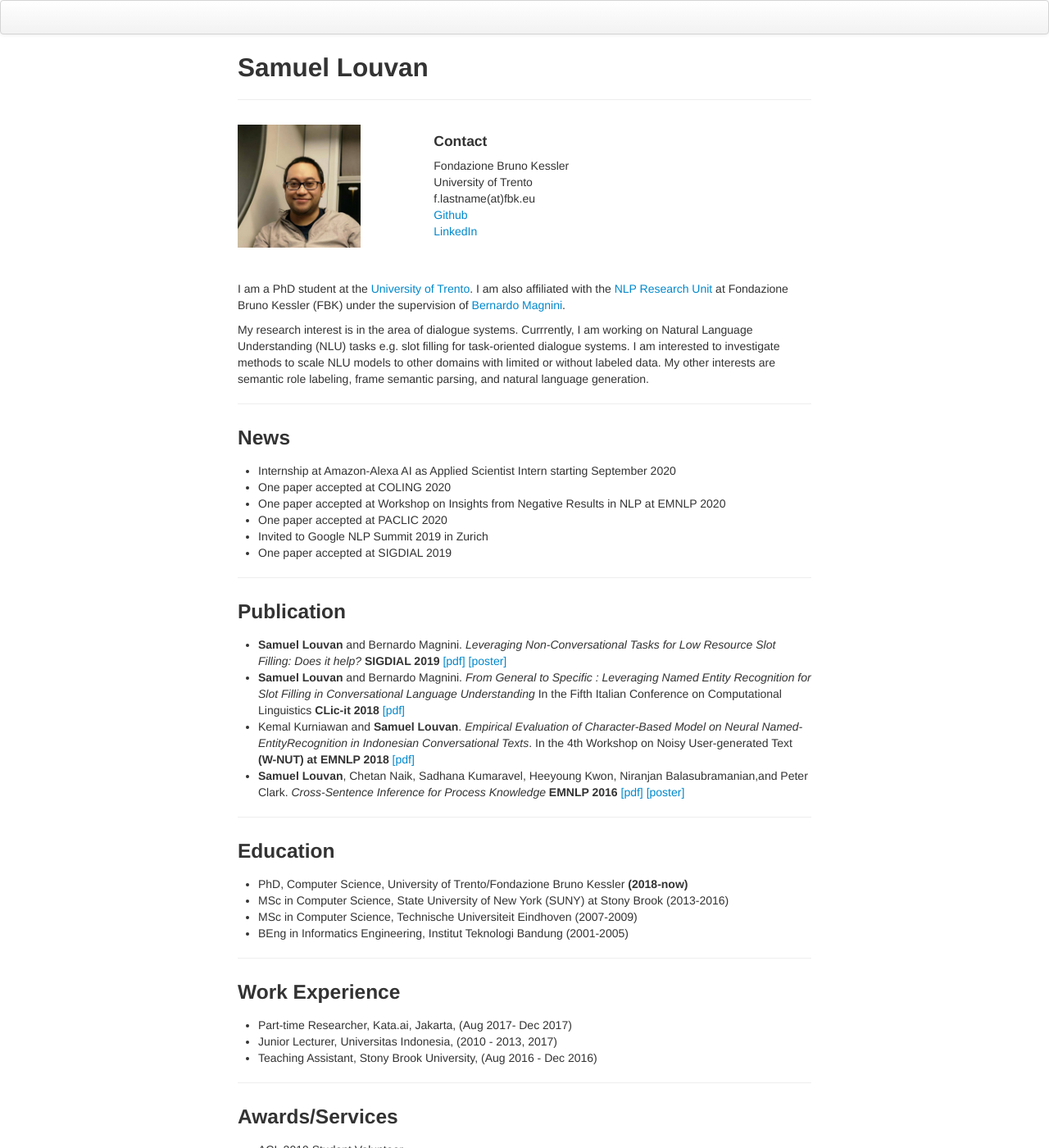
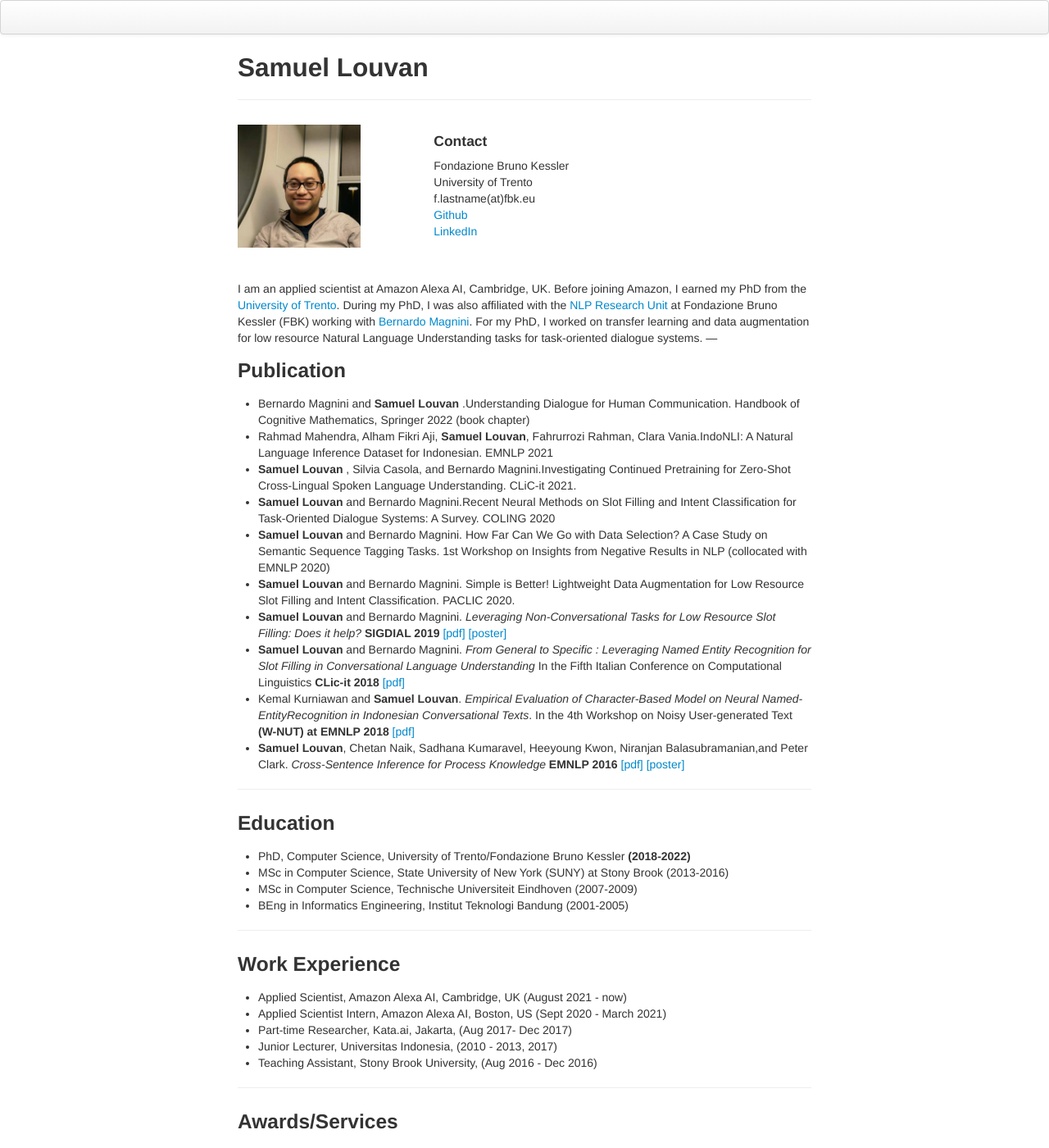
Before and after one commit to slouvan/slouvan.github.io, a Jekyll site: the page built from index.md, in a window 1280 px wide and 1400 px high. Shown: the whole window at 82% size. Built offline with Jekyll 4.4.1, drawn with Linux system fonts in a browser that asks for light colours; some of the changed text lies outside the part shown.

Commit message:
Update content

```diff
--- a/index.md
+++ b/index.md
@@ -5,27 +5,17 @@ title: Samuel Louvan
 
 ---
 
-I am a PhD student at the [University of Trento](https://ict.unitn.it/). I am also affiliated with the [NLP Research Unit](https://ict.fbk.eu/units/nlp/) at Fondazione Bruno Kessler (FBK) under the supervision of [Bernardo Magnini](https://ict.fbk.eu/people/detail/bernardo-magnini/).
-
-My research interest is in the area of dialogue systems. Currrently, I am working on Natural Language Understanding (NLU) tasks e.g. slot filling for task-oriented dialogue systems. I am interested to investigate methods to scale NLU models to other domains with limited or without labeled data. My other interests are semantic role labeling, frame semantic parsing, and natural language generation.
-
-
-
-
----
-### News
-
-- Internship at Amazon-Alexa AI as Applied Scientist Intern starting September 2020
-- One paper accepted at COLING 2020
-- One paper accepted at Workshop on Insights from Negative Results in NLP  at EMNLP 2020
-- One paper accepted at PACLIC 2020
-- Invited to Google NLP Summit 2019 in Zurich
-- One paper accepted at SIGDIAL 2019
-
-
+I am an applied scientist at Amazon Alexa AI, Cambridge, UK. Before joining Amazon, I earned my PhD from the [University of Trento](https://ict.unitn.it/).
+During my PhD, I was also affiliated with the [NLP Research Unit](https://ict.fbk.eu/units/nlp/) at Fondazione Bruno Kessler (FBK) working with [Bernardo Magnini](https://ict.fbk.eu/people/detail/bernardo-magnini/).
+For my PhD, I worked on transfer learning and data augmentation for low resource Natural Language Understanding tasks for task-oriented dialogue systems.
 ---
 ### Publication
-
+- Bernardo Magnini and __Samuel Louvan__ .Understanding Dialogue for Human Communication. Handbook of Cognitive Mathematics, Springer 2022 (book chapter)
+- Rahmad Mahendra, Alham Fikri Aji, __Samuel Louvan__, Fahrurrozi Rahman, Clara Vania.IndoNLI: A Natural Language Inference Dataset for Indonesian. EMNLP 2021
+- __Samuel Louvan__ , Silvia Casola, and Bernardo Magnini.Investigating Continued Pretraining for Zero-Shot Cross-Lingual Spoken Language Understanding. CLiC-it 2021.
+- __Samuel Louvan__ and Bernardo Magnini.Recent Neural Methods on Slot Filling and Intent Classification for Task-Oriented Dialogue Systems: A Survey. COLING 2020
+- __Samuel Louvan__ and Bernardo Magnini. How Far Can We Go with Data Selection? A Case Study on Semantic Sequence Tagging Tasks.  1st Workshop on Insights from Negative Results in NLP (collocated with EMNLP 2020)
+- __Samuel Louvan__ and Bernardo Magnini. Simple is Better! Lightweight Data Augmentation for Low Resource Slot Filling and Intent Classification.  PACLIC 2020.
 - __Samuel Louvan__ and Bernardo Magnini. *Leveraging Non-Conversational Tasks for Low Resource Slot Filling: Does it help?*  __SIGDIAL 2019__ [[pdf]](https://www.aclweb.org/anthology/W19-5911.pdf) [[poster]](assets/SIGDIAL_2019_Poster_Final.pdf)
 - __Samuel Louvan__ and Bernardo Magnini. *From General to Specific :  Leveraging Named Entity Recognition for Slot Filling in Conversational Language Understanding* In the Fifth Italian Conference on Computational Linguistics __CLic-it 2018__ [[pdf]](http://ceur-ws.org/Vol-2253/paper09.pdf)
 - Kemal Kurniawan and __Samuel Louvan__. *Empirical Evaluation of Character-Based Model on Neural Named-EntityRecognition in Indonesian Conversational Texts*. In  the  4th  Workshop  on  Noisy  User-generated  Text __(W-NUT) at EMNLP 2018__ [[pdf]](http://aclweb.org/anthology/W18-6112)
@@ -39,7 +29,7 @@ My research interest is in the area of dialogue systems. Currrently, I am workin
 ### Education
 
 
-- PhD, Computer Science, University of Trento/Fondazione Bruno Kessler __(2018-now)__
+- PhD, Computer Science, University of Trento/Fondazione Bruno Kessler __(2018-2022)__
 - MSc in Computer Science, State University of New York (SUNY) at Stony Brook (2013-2016)
 - MSc in Computer Science, Technische Universiteit Eindhoven (2007-2009)
 - BEng in Informatics Engineering, Institut Teknologi Bandung (2001-2005)
@@ -49,8 +39,8 @@ My research interest is in the area of dialogue systems. Currrently, I am workin
 
 ---
 ### Work Experience
-
-
+- Applied Scientist, Amazon Alexa AI, Cambridge, UK (August 2021 - now)
+- Applied Scientist Intern, Amazon Alexa AI, Boston, US (Sept 2020 - March 2021)
 - Part-time Researcher, Kata.ai, Jakarta, (Aug 2017- Dec 2017)
 - Junior Lecturer, Universitas Indonesia, (2010 - 2013,  2017)
 - Teaching Assistant, Stony Brook University, (Aug 2016 - Dec 2016)
@@ -60,9 +50,10 @@ My research interest is in the area of dialogue systems. Currrently, I am workin
 ---
 
 ### Awards/Services
-
+- Co-chair ACL 2022 Student Research Workshop
 - ACL 2019 Student Volunteer
 - ACL 2018 Reviewer
+- Fondazione Bruno Kessler PhD Scholarship 2018 - 2022
 - Search-oriented Conversational AI (SCAI 2018) Travel Grant Award
 - LxMLS, Lisbon Machine Learning Summer School Scholarship 2018
 - Fulbright Scholarship, 2013 - 2016
```
